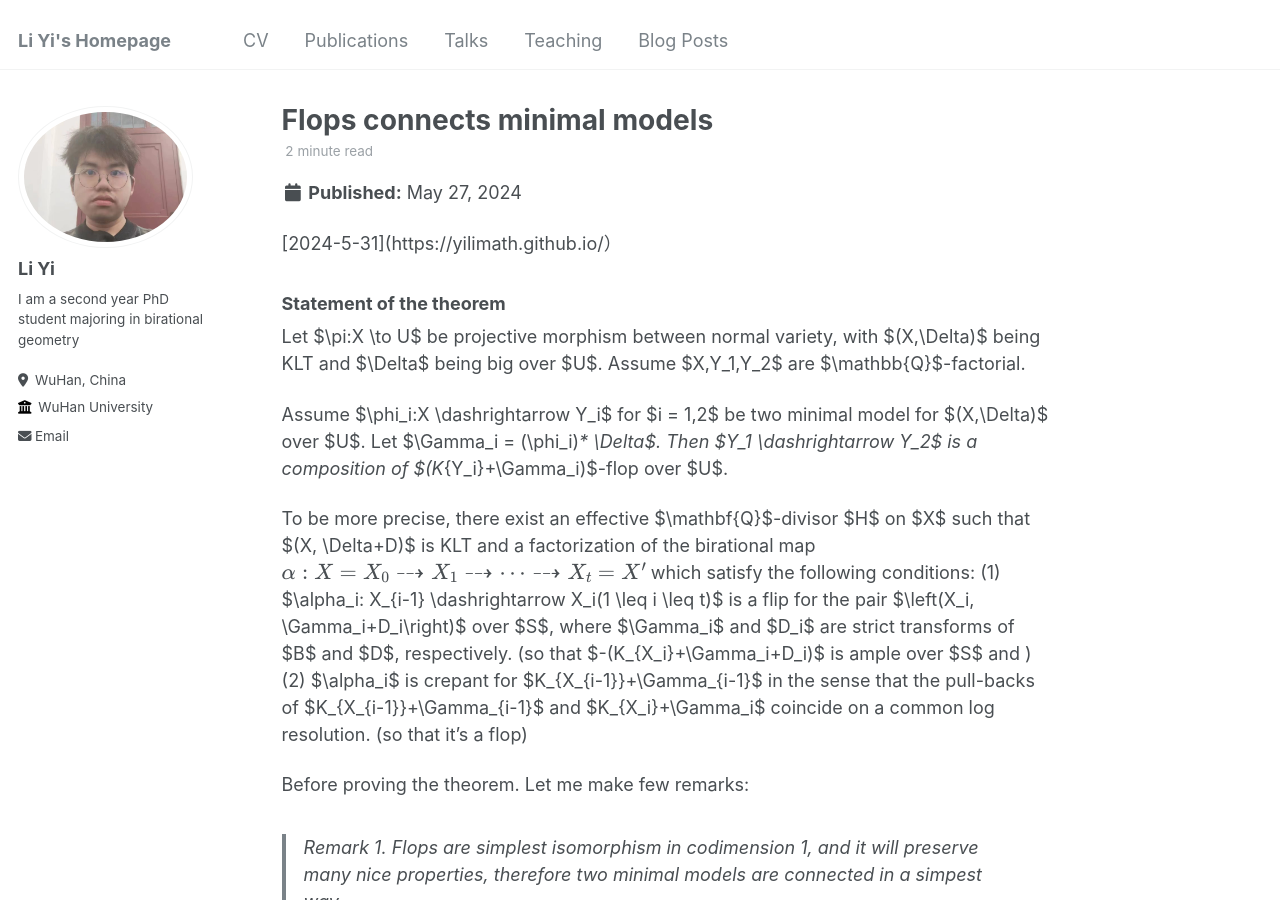
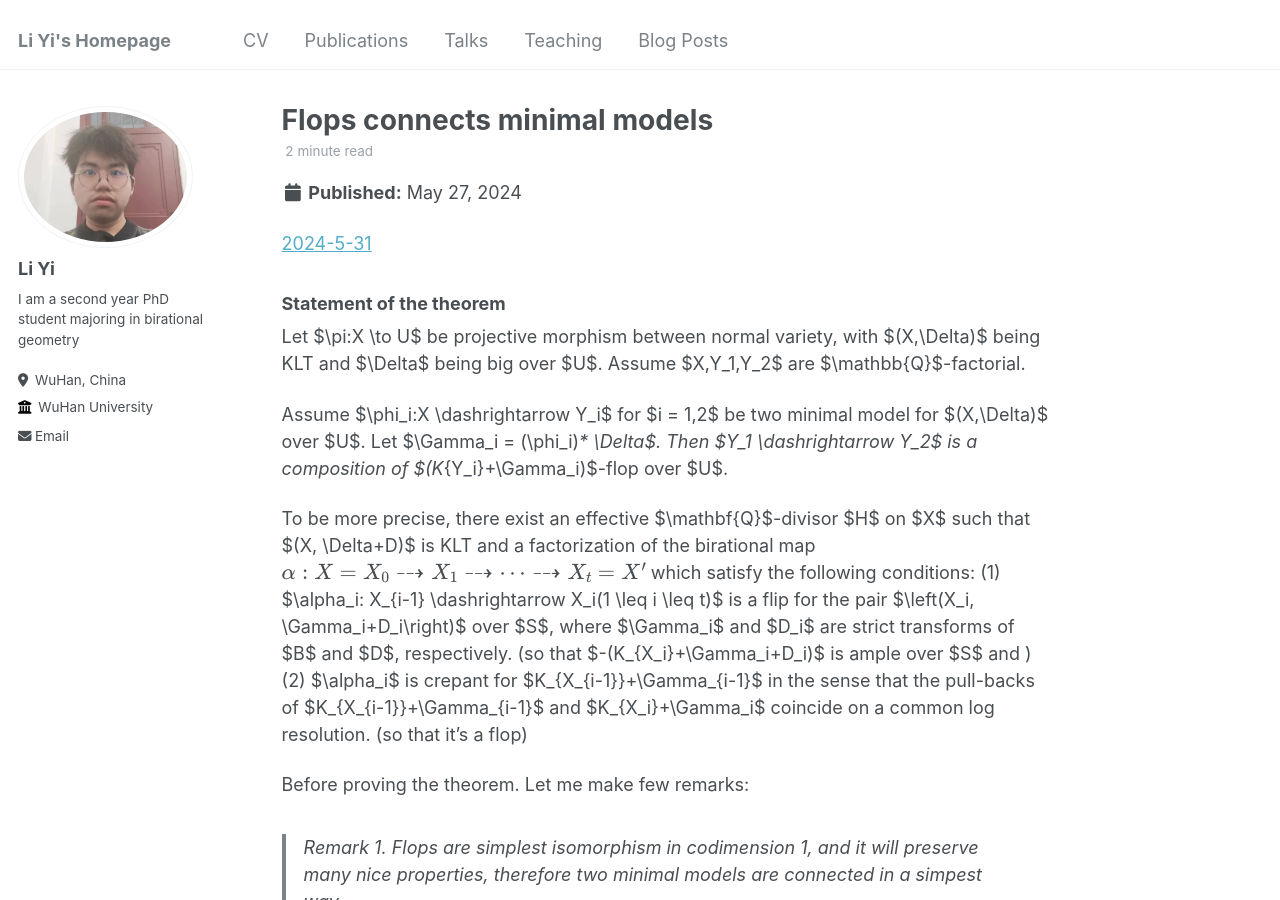
Before and after one commit to YiLimath/YiLimath.github.io, a Jekyll site: the page built from _posts/2024-05-27-blog-post-1.md, in a window 1280 px wide and 900 px high. Built offline with Jekyll 4.4.1, drawn with Linux system fonts in a browser that asks for light colours.

Commit message:
Update 2024-05-27-blog-post-1.md

```diff
--- a/_posts/2024-05-27-blog-post-1.md
+++ b/_posts/2024-05-27-blog-post-1.md
@@ -6,7 +6,7 @@ tags:
   - Birational geometry
 ---
 
-[2024-5-31](https://yilimath.github.io/）
+[2024-5-31](https://yilimath.github.io/)
 
 ### Statement of the theorem
 
```
